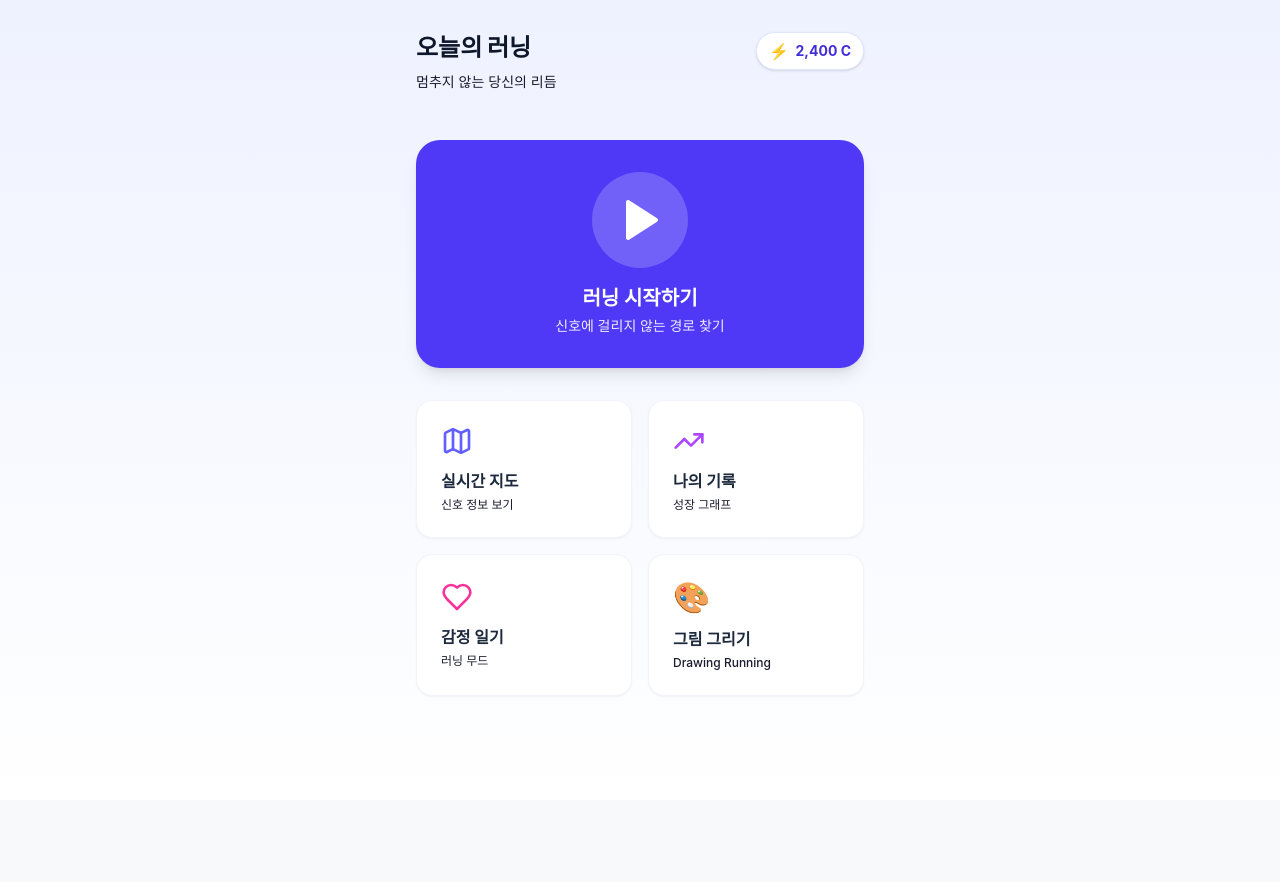
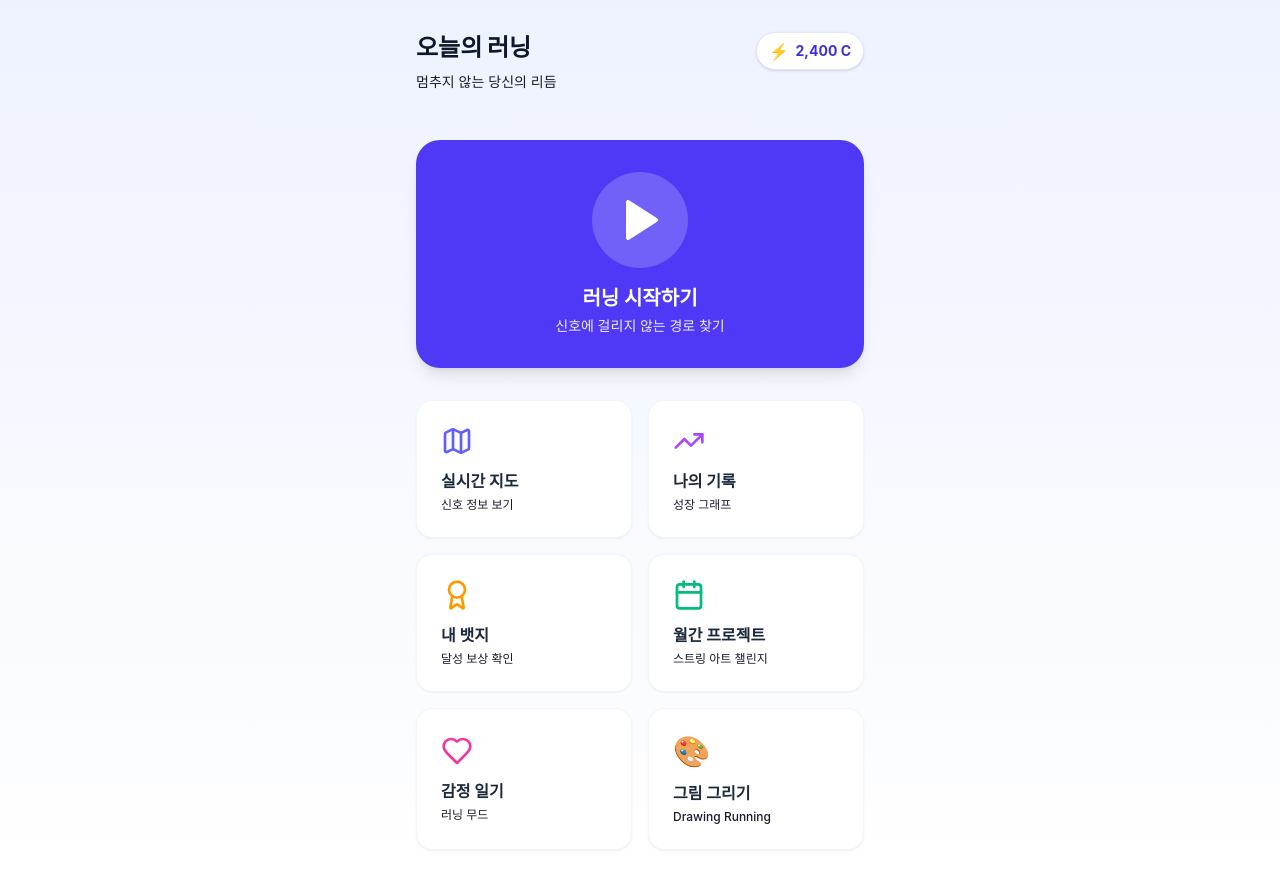
Before and after one commit to 1053min/techno, a React (Vite) app: page / in a window 1280 px wide. Before the commit the page ends 800 px from the top, so only its background shows below. Built offline with nearby package versions, Linux system fonts and the light colour scheme.

Commit message:
newfuction

```diff
--- a/src/app/components/HomePage.tsx
+++ b/src/app/components/HomePage.tsx
@@ -56,6 +56,26 @@ export function HomePage() {
             <div className="text-xs text-muted-foreground">성장 그래프</div>
           </button>
 
+          {/* 🔥 뱃지 버튼 추가 */}
+          <button
+            onClick={() => navigate("/badges")}
+            className="bg-white rounded-2xl p-6 shadow-xs hover:shadow-md transition-shadow text-left border border-slate-100"
+          >
+            <Award className="size-8 text-amber-500 mb-3" />
+            <div className="font-bold text-slate-800 mb-1">내 뱃지</div>
+            <div className="text-xs text-muted-foreground">달성 보상 확인</div>
+          </button>
+
+          {/* 🔥 월간 프로젝트 버튼 추가 */}
+          <button
+            onClick={() => navigate("/monthly-project")}
+            className="bg-white rounded-2xl p-6 shadow-xs hover:shadow-md transition-shadow text-left border border-slate-100"
+          >
+            <Calendar className="size-8 text-emerald-500 mb-3" />
+            <div className="font-bold text-slate-800 mb-1">월간 프로젝트</div>
+            <div className="text-xs text-muted-foreground">스트링 아트 챌린지</div>
+          </button>
+
           <button className="bg-white rounded-2xl p-6 shadow-xs hover:shadow-md transition-shadow text-left border border-slate-100">
             <Heart className="size-8 text-pink-500 mb-3" />
             <div className="font-bold text-slate-800 mb-1">감정 일기</div>
```
